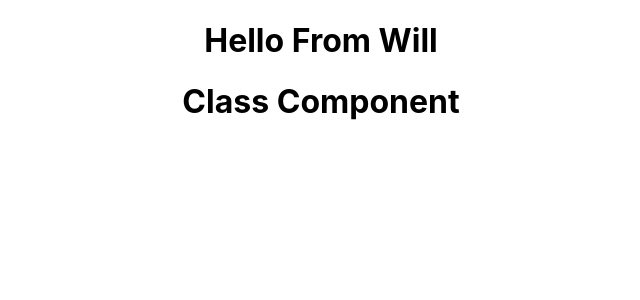
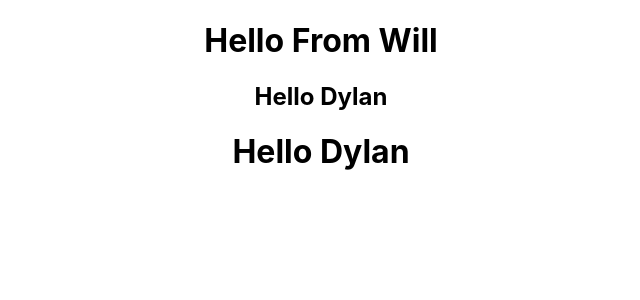
Before and after one commit to illwillgusto/hello-world, a React (Create React App) app: page / in a window 1280 px wide. Shown: the top 300 px of the page, without its empty margins (319-959 px from the left). Built offline with nearby package versions, Linux system fonts and the light colour scheme.

Commit message:
JSX vs non JSX
created 2 components
one with JSX
one without JSX
the syntax for the non JSX is longer
showed the comparison of both

it will be best to use JSX to save yourself time and reduce errors that can occur

```diff
--- a/src/App.js
+++ b/src/App.js
@@ -3,13 +3,17 @@ import logo from './logo.svg';
 import './App.css';
 import { Greet } from "./Components/Greet"
 import Welcome from '../src/Components/Welcome'
+import Hello from './Components/Hello';
+import Hello2 from './Components/Hello2';
 
 class App extends Component {
   render() {
     return (
       <div className='App'>
         <Greet />
-        <Welcome />
+        {/* <Welcome /> */}
+        <Hello />
+        <Hello2 />
       </div>
     );
   }
--- a/src/Components/Greet.js
+++ b/src/Components/Greet.js
@@ -15,4 +15,4 @@ should try to use the functional components as much as possible
 -the absence of 'this' keyword, it can be tricky at times
 -forced to think of a solution without using state, no complicated logic
 -Mainly responsible for the UI
--Stateless/Dumb/ Presentational  */
+-State /Dumb/ Presentational  */
--- /dev/null
+++ b/src/Components/Hello.js
@@ -0,0 +1,13 @@
+import React from "react";
+
+const Hello = () => {
+    return (
+        <div>
+            <h2>Hello Dylan</h2>
+        </div>
+    )
+}
+
+export default Hello;
+
+// this a simple component written in JSX and is a functional component which you can tell by the syntax and arrow function
--- /dev/null
+++ b/src/Components/Hello2.js
@@ -0,0 +1,16 @@
+import React from "react";
+
+// this is a functional component not written in JSX
+
+const Hello2 = () => {
+    return React.createElement('div', null, React.createElement('h1', null, 'Hello Dylan'))
+}
+
+export default Hello2;
+
+// 1st para is a string that is to be rendered "div"
+// 2nd para passes any optional properties "null", since there isn't any additional properties
+// 3rd para is the child of the "div" tag which is "Hello Dylan"
+// to include the 'h1' attribute you will have to be React.createElement to get the correct output
+// null can be replaced with an ID attribute which would look like {id: hello}
+// you can also add a class as well which would look like {id: "hello", class="dummy"}
```
